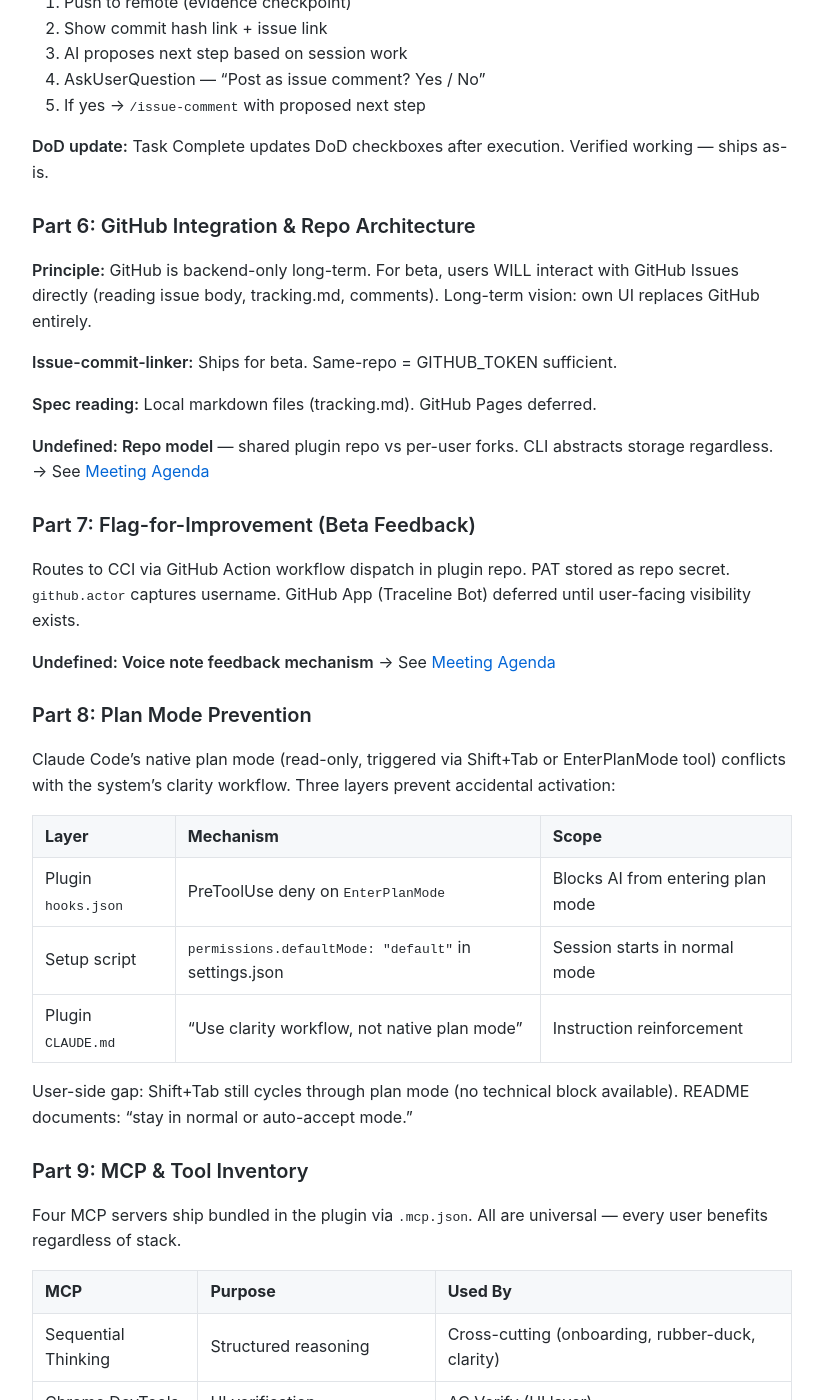
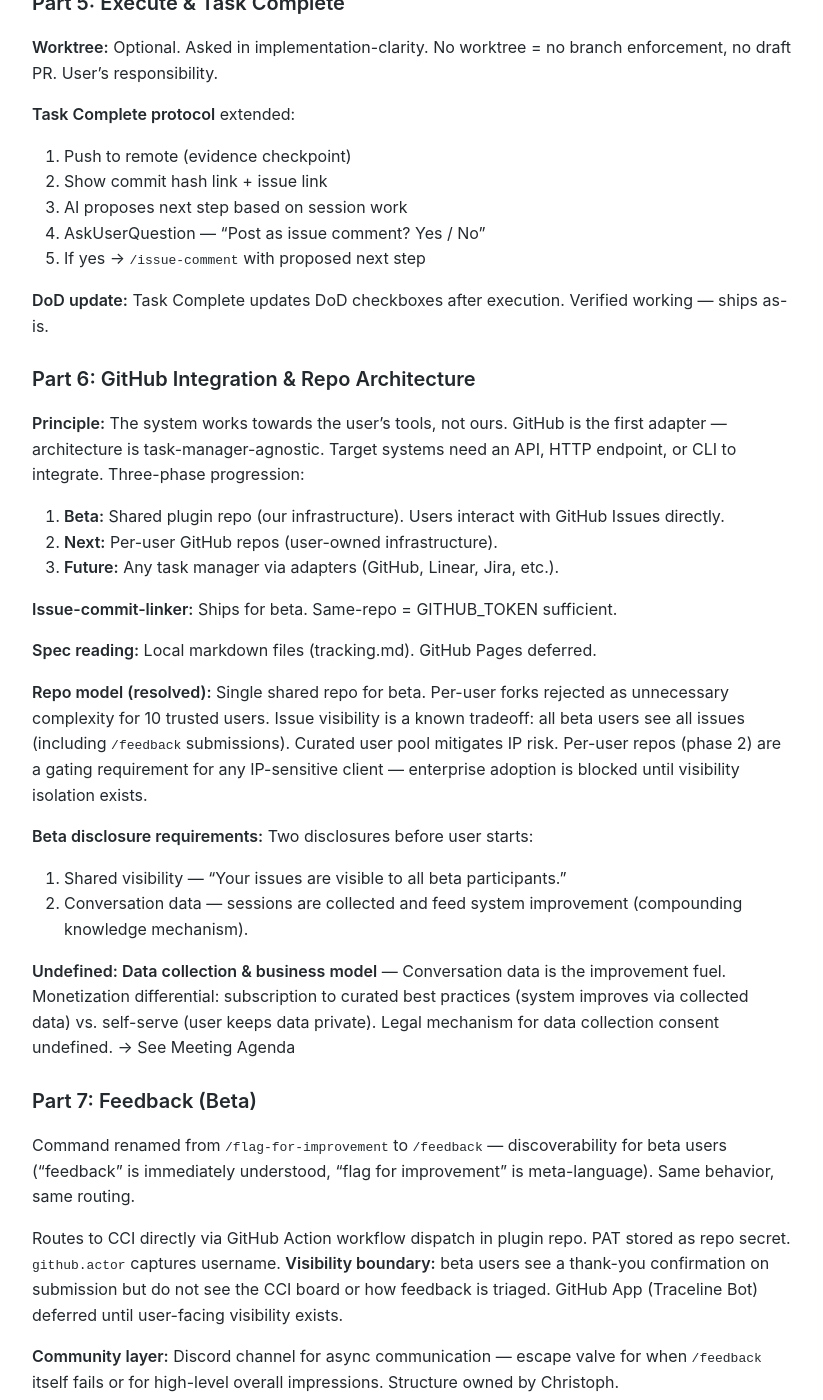
Before and after one commit to MariusWilsch/public-wilsch-ai-pages, a Jekyll site: the page built from project/traceline/developer-position-beta-scope.md, in a window 1280 px wide and 1400 px high, scrolled down 3541 px. Shown: the whole window, without its empty margins (228-1051 px from the left). Built offline with Jekyll 4.4.1, drawn with Linux system fonts in a browser that asks for light colours; our own code applies the rules of GitHub Pages for plain Markdown files; some of the changed text lies outside the part shown.

Commit message:
Sync from hippocampus 2026-02-20

```diff
--- a/project/traceline/developer-position-beta-scope.md
+++ b/project/traceline/developer-position-beta-scope.md
@@ -27,7 +27,8 @@ The Developer Operations Manual defines a complete workflow (Path A: Spec-Design
 - **Goal:** A beta user installs the plugin and completes Path A (spec-design) + Path B (spec-implement + verify) on their own project without Marius explaining infrastructure
 - **Success:** Beta users run the workflow independently; friction points surface through flag-for-improvement, not through confusion
 - **Done test:** Christoph builds and completes the tutorial without asking Marius for clarification → plugin is ready for first 1-2 users
-- **Undefined: Rollout cadence** — staged rollout: 1-2 users first, trickle to 10 over ~2 weeks. Criteria for expanding from 2 → 10 undefined. → See [Meeting Agenda](https://mariuswilsch.github.io/public-wilsch-ai-pages/project/traceline/meeting-agenda-beta-launch-scope-2026-02-16)
+- **Rollout cadence:** 2 users first (David Eberle, Dylan Brodeur) → 2-3 day observation → expand to 10. Purpose of the first 2: surface distribution quirks (GitHub setup, onboarding, packaging) with close contacts who give direct feedback. Expansion criterion: distribution quirks resolved (Marius judgment — the system is proven internally, distribution is the new variable). One-off seeding pattern.
+- **Launch target:** Monday 2026-02-23
 
 ---
 
@@ -43,7 +44,7 @@ The Developer Operations Manual is the inclusion filter. Every file that maps to
 |-----------|------|-------------|
 | `/onboarding` | Command | Ship (simplified) |
 | `/issue-comment` | Command | Ship as-is |
-| `/flag-for-improvement` | Command | Ship (modified routing) |
+| `/feedback` | Command | Ship (renamed from /flag-for-improvement, modified routing) |
 | `deliverable-tracking` | Skill | Ship as-is |
 
 **Path A: Spec-Design**
@@ -117,19 +118,32 @@ Discovery script kept in `/implementation-clarity` only (worktree). Removed from
 
 ### Part 6: GitHub Integration & Repo Architecture
 
-**Principle:** GitHub is backend-only long-term. For beta, users WILL interact with GitHub Issues directly (reading issue body, tracking.md, comments). Long-term vision: own UI replaces GitHub entirely.
+**Principle:** The system works towards the user's tools, not ours. GitHub is the first adapter — architecture is task-manager-agnostic. Target systems need an API, HTTP endpoint, or CLI to integrate. Three-phase progression:
+1. **Beta:** Shared plugin repo (our infrastructure). Users interact with GitHub Issues directly.
+2. **Next:** Per-user GitHub repos (user-owned infrastructure).
+3. **Future:** Any task manager via adapters (GitHub, Linear, Jira, etc.).
 
 **Issue-commit-linker:** Ships for beta. Same-repo = GITHUB_TOKEN sufficient.
 
 **Spec reading:** Local markdown files (tracking.md). GitHub Pages deferred.
 
-**Undefined: Repo model** — shared plugin repo vs per-user forks. CLI abstracts storage regardless. → See [Meeting Agenda](https://mariuswilsch.github.io/public-wilsch-ai-pages/project/traceline/meeting-agenda-beta-launch-scope-2026-02-16)
+**Repo model (resolved):** Single shared repo for beta. Per-user forks rejected as unnecessary complexity for 10 trusted users. Issue visibility is a known tradeoff: all beta users see all issues (including `/feedback` submissions). Curated user pool mitigates IP risk. Per-user repos (phase 2) are a gating requirement for any IP-sensitive client — enterprise adoption is blocked until visibility isolation exists.
 
-### Part 7: Flag-for-Improvement (Beta Feedback)
+**Beta disclosure requirements:** Two disclosures before user starts:
+1. Shared visibility — "Your issues are visible to all beta participants."
+2. Conversation data — sessions are collected and feed system improvement (compounding knowledge mechanism).
 
-Routes to CCI via GitHub Action workflow dispatch in plugin repo. PAT stored as repo secret. `github.actor` captures username. GitHub App (Traceline Bot) deferred until user-facing visibility exists.
+**Undefined: Data collection & business model** — Conversation data is the improvement fuel. Monetization differential: subscription to curated best practices (system improves via collected data) vs. self-serve (user keeps data private). Legal mechanism for data collection consent undefined. → See Meeting Agenda
 
-**Undefined: Voice note feedback mechanism** → See [Meeting Agenda](https://mariuswilsch.github.io/public-wilsch-ai-pages/project/traceline/meeting-agenda-beta-launch-scope-2026-02-16)
+### Part 7: Feedback (Beta)
+
+Command renamed from `/flag-for-improvement` to `/feedback` — discoverability for beta users ("feedback" is immediately understood, "flag for improvement" is meta-language). Same behavior, same routing.
+
+Routes to CCI directly via GitHub Action workflow dispatch in plugin repo. PAT stored as repo secret. `github.actor` captures username. **Visibility boundary:** beta users see a thank-you confirmation on submission but do not see the CCI board or how feedback is triaged. GitHub App (Traceline Bot) deferred until user-facing visibility exists.
+
+**Community layer:** Discord channel for async communication — escape valve for when `/feedback` itself fails or for high-level overall impressions. Structure owned by Christoph.
+
+**Undefined: Feedback resolution notification** — Should users be notified when their feedback is resolved? → See Meeting Agenda
 
 ### Part 8: Plan Mode Prevention
 
@@ -205,7 +219,18 @@ The script handles three categories: settings, protocol, and dependencies.
 
 Draft inventory — validated with Christoph during tutorial building.
 
-**Undefined: Script trigger mechanism** — how the user discovers and runs the setup script (CLI command, GitHub URL, npm postinstall, manual download). → See [Meeting Agenda](https://mariuswilsch.github.io/public-wilsch-ai-pages/project/traceline/meeting-agenda-beta-launch-scope-2026-02-16)
+**Onboarding wizard (resolved):** Three-stage flow from "I'm in" to first real session:
+1. **Entry:** `curl https://traceline.dev/install | bash` (or equivalent hosted URL)
+2. **Setup script:** Minimal prereq check (Claude Code installed?), then walks through what's being installed — transparency and consent before action. Installs plugin + dependencies from the table above.
+3. **Tutorial:** Opens `--sdk-url` scripted walkthrough in browser — guides Path A (spec-design) and Path B (spec-implement) using a fake issue.
+
+Beta-level checks only — things change fast, don't over-engineer the install script.
+
+**Idea (future):** `--sdk-url` could script the ENTIRE wizard (install + tutorial as one WebSocket-driven flow). Requires Christoph discussion.
+
+**Release pipeline:** Alpha (Marius daily use) → `release-plugin` skill → Claude Team Marketplace (`MariusWilsch/claude-code-team-marketplace`) → beta users update from marketplace. `clarity-workflow-plugin` repo archived.
+
+**Undefined: AI behavior testing** — No pytest equivalent for interaction patterns. How to test that skills/commands behave correctly after changes? → See Meeting Agenda
 
 *Settings shipped:*
 
@@ -224,19 +249,23 @@ Draft inventory — validated with Christoph during tutorial building.
 
 **Tutorial:** The `--sdk-url` flag turns the Claude Code terminal into a WebSocket connection, powering a scripted walkthrough. The AI guides the user through Path A (spec-design) and Path B (spec-implement) using a fake issue. Dual purpose: Christoph learns the system while building the onboarding artifact. Litmus test: if Path B can't be scripted with a fake issue, the system isn't self-explanatory.
 
+The tutorial is stage 3 of the onboarding wizard (see Part 10). Users arrive here after the install script has configured their environment. The tutorial is not standalone — it's the guided first experience after setup.
+
 **Owner:** Christoph. "Lass mich erstmal das Tutorial bauen."
 
 **README structure:**
 1. **Vision** — what way of thinking we're selling (long-term, not product description — "it's a beta, describing it as a product would be stupid")
 2. **Setup** — how to install and get running (setup script output)
 
-**Undefined: Positioning language** — what word describes what we're selling. "Assistant" has no differentiation, "interaction patterns" is too academic, "behavioral scripts" too clinical. Tweakability and compounding knowledge are differentiators, but the framing isn't locked. → See [Meeting Agenda](https://mariuswilsch.github.io/public-wilsch-ai-pages/project/traceline/meeting-agenda-beta-launch-scope-2026-02-16)
+**Undefined: Positioning language** — The concept is now articulated: "AI doesn't need more tech people. It needs organizational people." The system treats AI like an employee — position agreements, training (operations manual), standards, accountability. Developer position makes AI-assisted development deterministic (Issues → Code). Broader Traceline: any business function → consistent output via organizational standards. Problem frame: "rogue developer → organizational standards." The NAME is undefined ("Traceline" has reservations, no alternative locked). → See Meeting Agenda
 
 ---
 
 ## Source
 
-- **Transcript:** [Developer Position Launch Deep Dive (2026-02-15)](https://app.fireflies.ai/view/01KHG1Y7QQD62BVT24755BR552)
+- **Transcripts:**
+  - [Developer Position Launch Deep Dive (2026-02-15)](https://app.fireflies.ai/view/01KHG1Y7QQD62BVT24755BR552)
+  - [Beta Scope Review with Christoph & David (2026-02-17)](https://app.fireflies.ai/view/01KHN683Z4KYG27KBMV6H0NS8P)
 - **Operations Manual:** [Developer Operations Manual v3](https://mariuswilsch.github.io/public-wilsch-ai-pages/global/developer-operations-manual-wilsch-ai-services)
 - **Meeting Agendas:**
   - [Product Vision & Launch (2026-02-14)](https://mariuswilsch.github.io/public-wilsch-ai-pages/global/meeting-agenda-product-vision-launch-2026-02-14)
@@ -244,4 +273,6 @@ Draft inventory — validated with Christoph during tutorial building.
 - **Sessions:**
   - `/Users/verdant/.claude/projects/-Users-verdant-Documents-projects-00-WILSCH-AI-INTERNAL--soloforce/3cc5c4cd-ca43-45fc-962d-80081a8dd692.jsonl` (Parts 1-7)
   - `/Users/verdant/.claude/projects/-Users-verdant-Documents-projects-00-WILSCH-AI-INTERNAL--soloforce/3780c35e-84ce-4e34-a868-d5113ff12389.jsonl` (Parts 8-11)
+  - `/Users/verdant/.claude/projects/-Users-verdant-Documents-projects-00-WILSCH-AI-INTERNAL--soloforce/8e10a9bd-c494-4e3f-9d7b-58a780999d25.jsonl` (Extraction pass: resolved 3 undefined markers, enriched positioning concept, added release pipeline + onboarding wizard)
 - **Beta User List:** [Traceline Beta User List](https://docs.google.com/spreadsheets/d/1NL6ZeNIE67t7jE9JJfwQXlneN4UYrcASvlNVcIu5n68/edit)
+- **Reference:** [Sourcegraph: Revenge of the Junior Developer](https://sourcegraph.com/blog/revenge-of-the-junior-developer)
```
